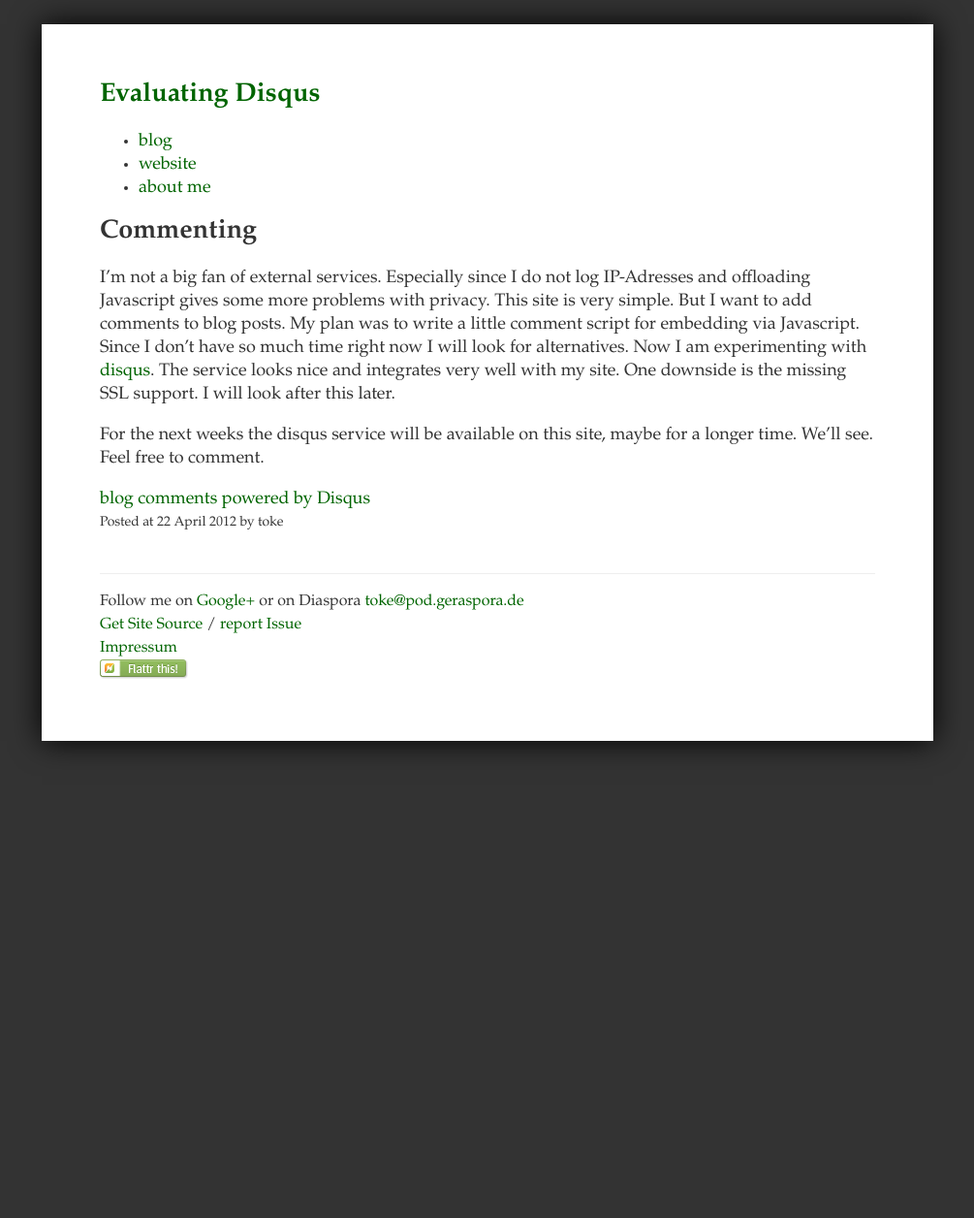
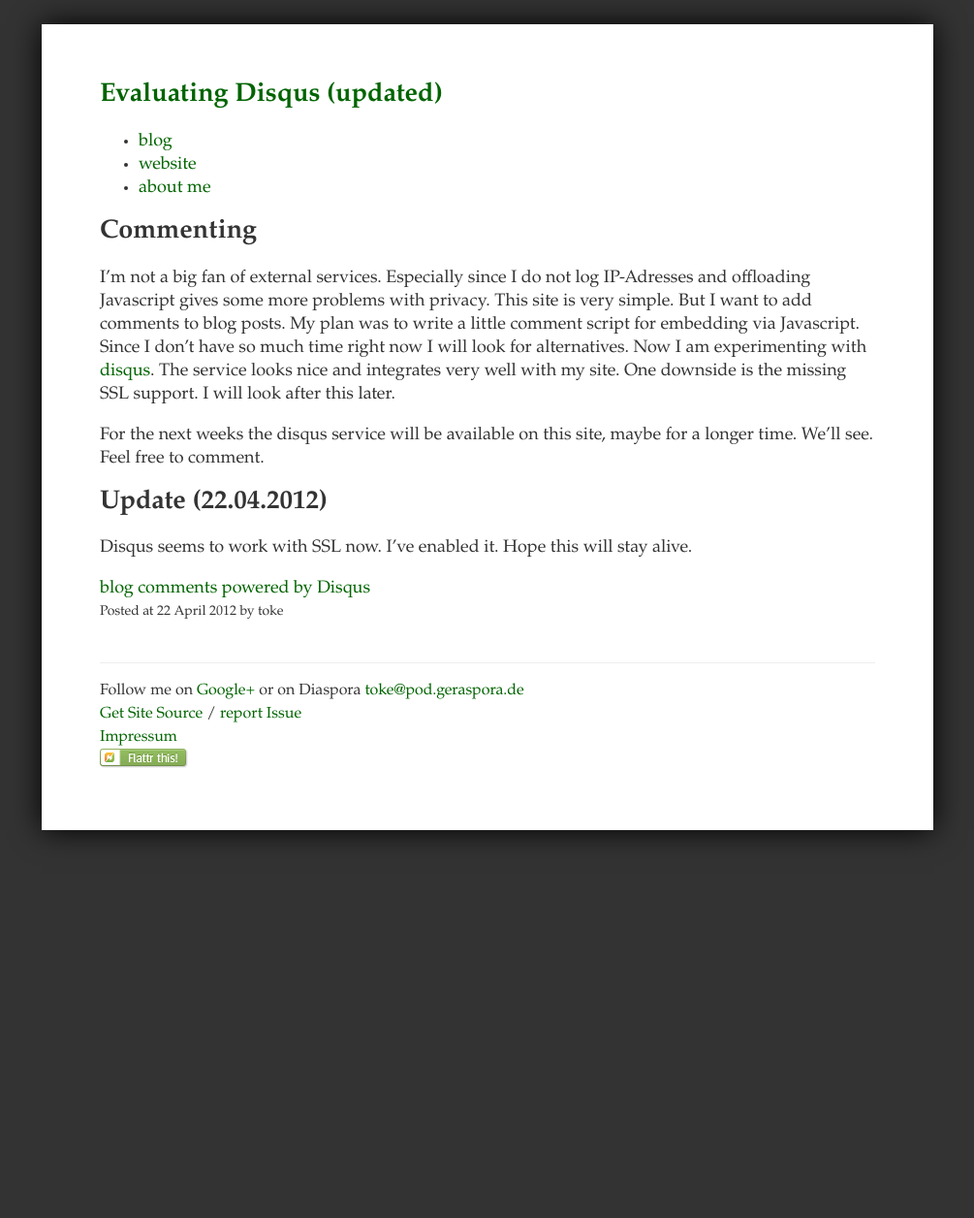
Before and after one commit to toke/toke.de, a Jekyll site: the page built from _posts/2012-02-21-disqus.markdown, in a window 1280 px wide. Shown: the whole page at 97% size, without its empty margins (137-1142 px from the left). Built offline with Jekyll 4.4.1, drawn with Linux system fonts in a browser that asks for light colours; comment, search, counter and statistics services are not loaded; before the commit the page ends 1164 px from its top, so only the background shows below that.

Commit message:
Added update to disqus post (ssl related)

```diff
--- a/_posts/2012-02-21-disqus.markdown
+++ b/_posts/2012-02-21-disqus.markdown
@@ -1,6 +1,6 @@
 ---
 layout: post
-title: Evaluating Disqus
+title: Evaluating Disqus (updated)
 category: blog
 tags: [disqus, comment]
 summary: "I am evaluating disqus for my blog"
@@ -18,3 +18,6 @@
 
 For the next weeks the disqus service will be available on this site, maybe for
 a longer time. We'll see. Feel free to comment.
+
+## Update (22.04.2012)
+Disqus seems to work with SSL now. I've enabled it. Hope this will stay alive.
```
